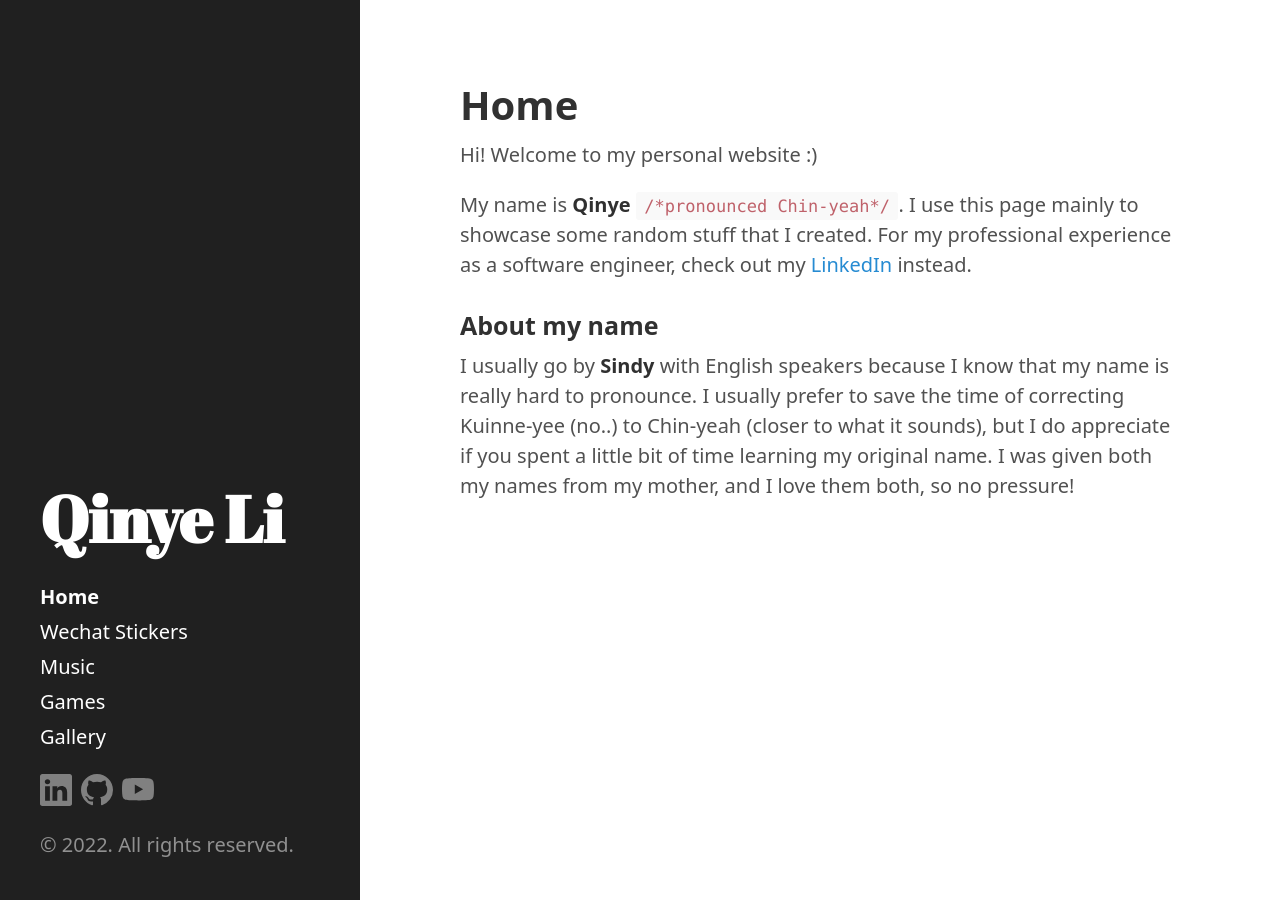
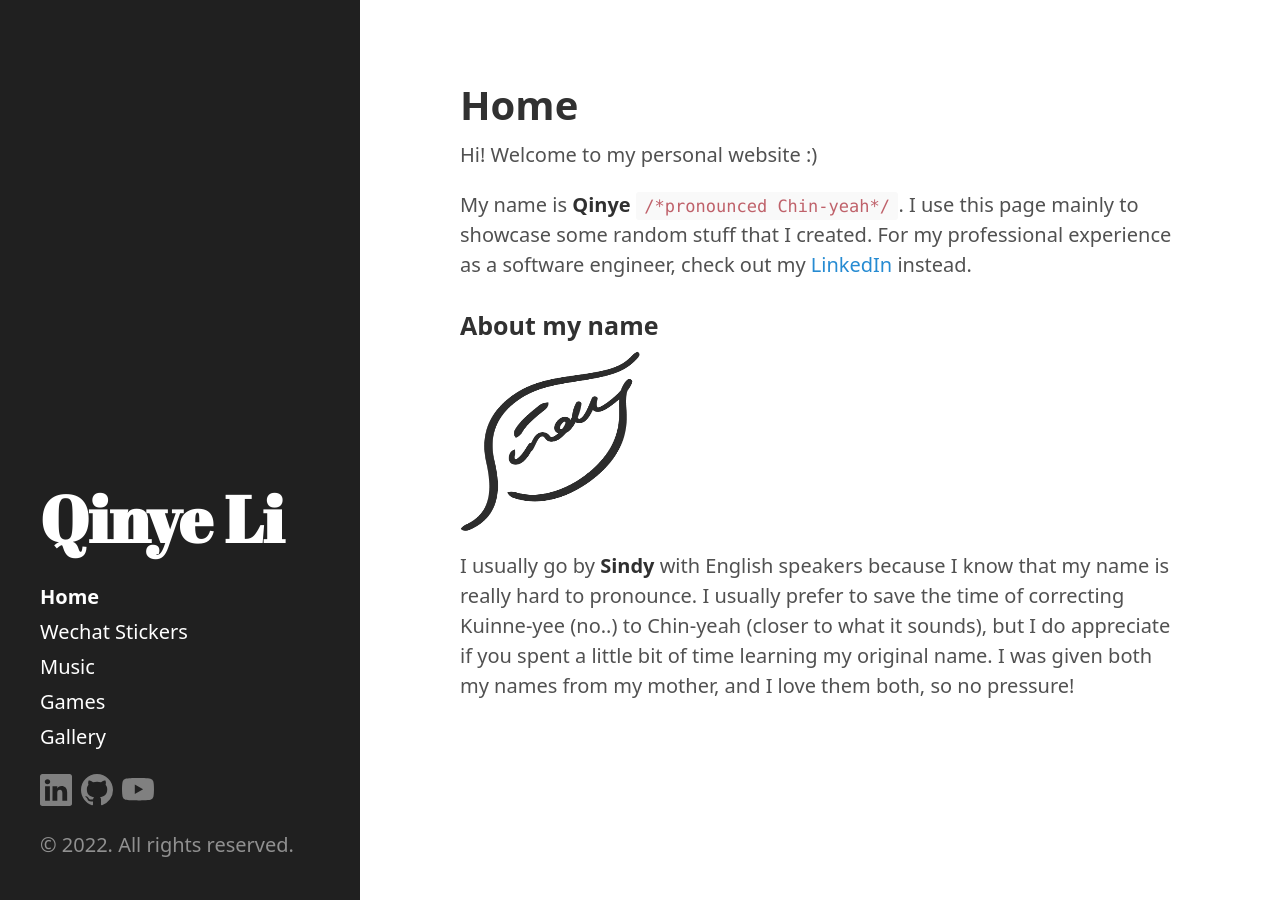
Before and after one commit to qinyeli/GithubIO, a Jekyll site: the page built from index.md, in a window 1280 px wide. Built offline with Jekyll 4.4.1, drawn with Linux system fonts in a browser that asks for light colours.

Commit message:
Added signature to homepage

```diff
--- a/index.md
+++ b/index.md
@@ -11,6 +11,9 @@ Hi! Welcome to my personal website :)
 My name is **Qinye** `/*pronounced Chin-yeah*/`. I use this page mainly to showcase some random stuff that I created. For my professional experience as a software engineer, check out my [LinkedIn](https://www.linkedin.com/in/qinye-sindy-li-03a904113/) instead.
 
 ### About my name
+
+<img src="/public/img/signature_leaf.png" width="180" height="180">
+
 I usually go by **Sindy** with English speakers because I know that my name is really hard to pronounce. I usually prefer to save the time of correcting Kuinne-yee (no..) to Chin-yeah (closer to what it sounds), but I do appreciate if you spent a little bit of time learning my original name. I was given both my names from my mother, and I love them both, so no pressure!
 
 <!-- TODO: Split Home into Home and About. Home should be what I want to showcase to people. About should be what this site is about. -->
```
Also changed, not shown: public/img/signature_face.png (added), public/img/signature_leaf.png (added).
